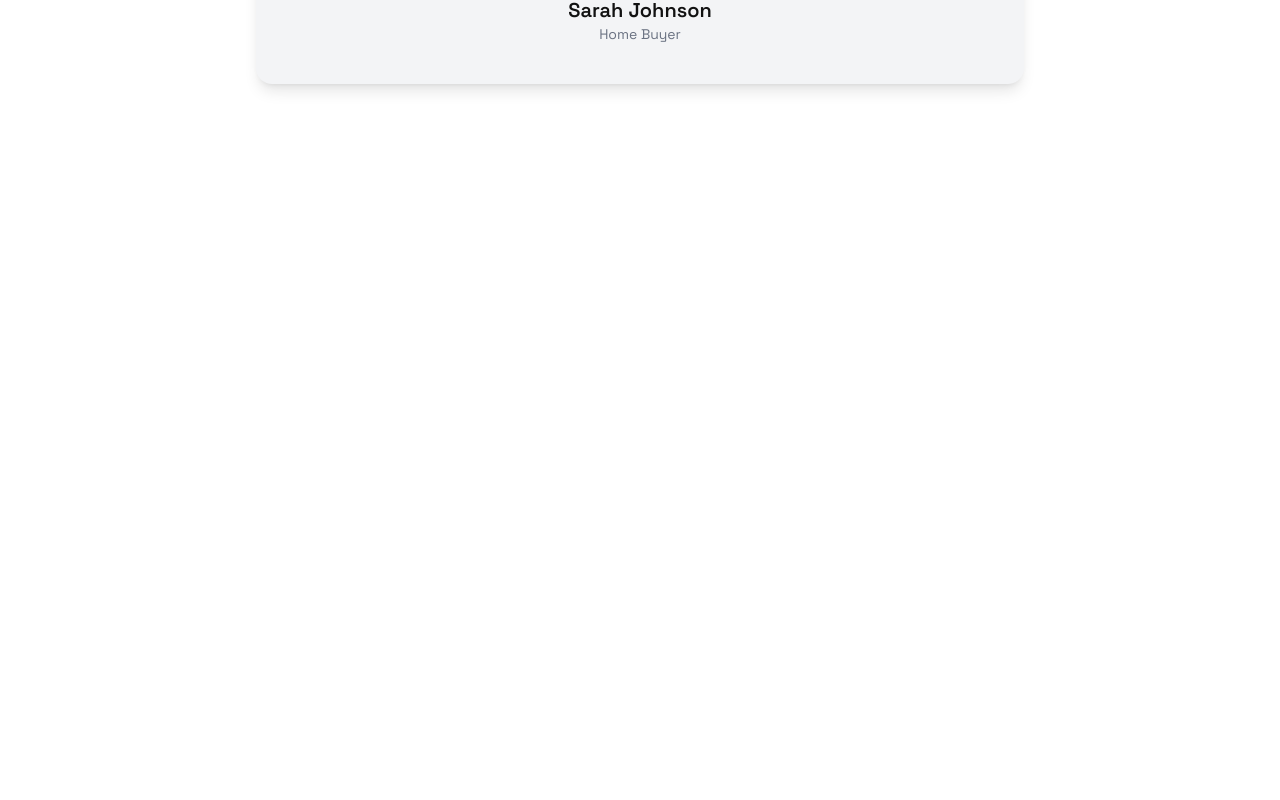
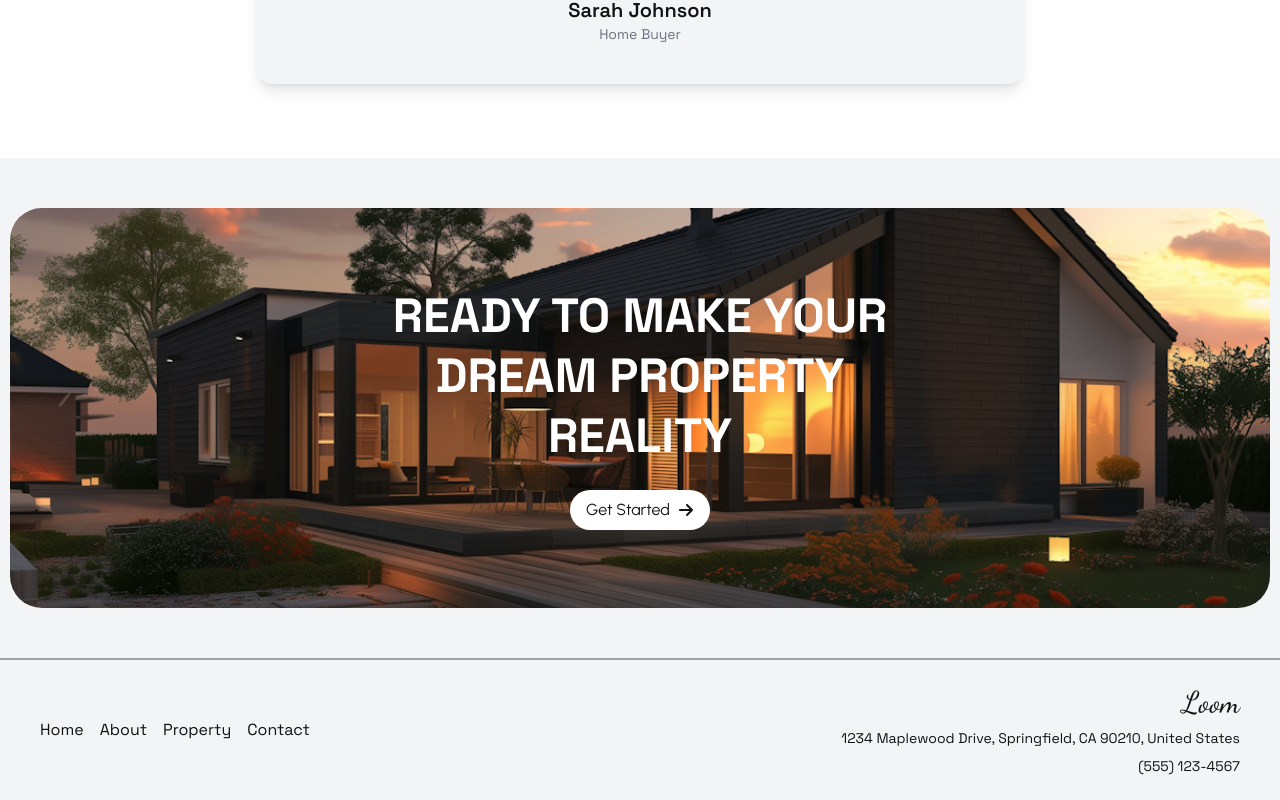
Before and after one commit to AsadKhan-11/Loom, a React (Vite) app: page / in a window 1280 px wide. Shown: the part 3283-4083 px from the top of the page. Before the commit the page ends 3409 px from the top, so only its background shows below. Built offline with nearby package versions, Linux system fonts and the light colour scheme.

Commit message:
Develop Contact us section

```diff
--- a/src/App.jsx
+++ b/src/App.jsx
@@ -6,6 +6,7 @@ import Glowup from "./components/Glowup";
 import Stats from "./components/Stats";
 import Properties from "./components/Properties";
 import Testimonials from "./components/Testimonials";
+import Contact from "./components/Contact";
 
 function App() {
   const [count, setCount] = useState(0);
@@ -17,6 +18,7 @@ function App() {
       <Stats />
       <Properties />
       <Testimonials />
+      <Contact />
     </div>
   );
 }
--- /dev/null
+++ b/src/components/Contact.jsx
@@ -0,0 +1,48 @@
+import { FaArrowRight } from "react-icons/fa6"; // Make sure this import exists
+import property from "../assets/contact/property.png"; // Replace with your actual path
+
+const Contact = () => {
+  return (
+    <div className="mt-8 md:mt-16 w-full pt-10 bg-gray-100 text-[#121212]">
+      {/* Hero Section */}
+      <div className="container mx-auto">
+        <div className="relative h-[400px] text-white rounded-4xl overflow-hidden">
+          <img
+            src={property}
+            alt="Property"
+            className="h-full w-full object-cover"
+          />
+          <div className="absolute top-1/2 left-1/2 -translate-x-1/2 -translate-y-1/2 flex flex-col gap-6 items-center text-center px-4">
+            <h2 className="uppercase text-3xl md:text-5xl font-bold leading-tight">
+              Ready to make your dream property reality
+            </h2>
+            <button className="font-epunda flex gap-2 items-center bg-white text-[#121212] btn">
+              Get Started
+              <FaArrowRight />
+            </button>
+          </div>
+        </div>
+      </div>
+
+      {/* Footer Section */}
+      <div className="flex flex-col lg:flex-row items-center justify-between mt-10 py-6 px-10 border-t-2 border-gray-400 gap-6">
+        {/* Nav Links */}
+        <ul className="flex flex-col lg:flex-row gap-4 text-center lg:text-left">
+          <li className="cursor-pointer hover:underline">Home</li>
+          <li className="cursor-pointer hover:underline">About</li>
+          <li className="cursor-pointer hover:underline">Property</li>
+          <li className="cursor-pointer hover:underline">Contact</li>
+        </ul>
+
+        {/* Contact Info */}
+        <div className="flex flex-col items-center lg:items-end gap-2 text-sm text-center lg:text-right">
+          <h3 className="hidden lg:block font-dancing text-3xl">Loom</h3>
+          <p>1234 Maplewood Drive, Springfield, CA 90210, United States</p>
+          <p>(555) 123-4567</p>
+        </div>
+      </div>
+    </div>
+  );
+};
+
+export default Contact;
```
Also changed, not shown: src/assets/contact/property.png (added).
